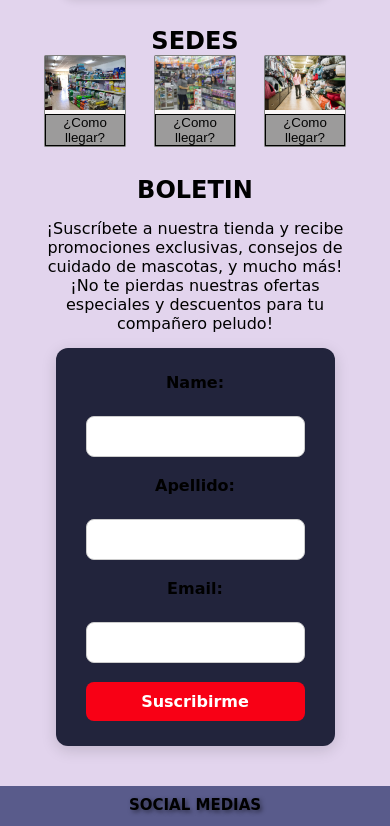
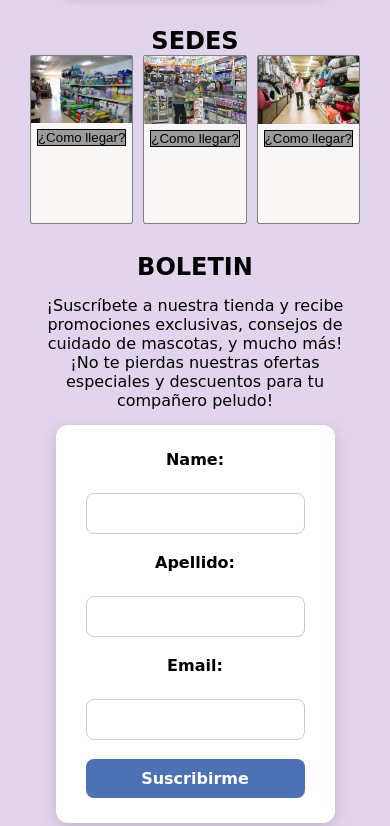
Before and after one commit to ally2105/Peluditoscenter, a plain HTML site: page Peluditoscenter/index.html in a window 390 px wide. Shown: the part 4023-4849 px from the top of the page. Drawn offline with Linux system fonts and the light colour scheme; a web font is replaced by a local one.

Commit message:
Update style.css

```diff
--- a/Peluditoscenter/style.css
+++ b/Peluditoscenter/style.css
@@ -1,22 +1,25 @@
 @import url(https://fonts.googleapis.com/css2?family=Anton&family=Edu+SA+Hand:wght@400..700&family=Oswald:wght@200..700&family=Oxanium:wght@200..800&family=Playwrite+HU:wght@100..400&family=Quicksand:wght@300..700&display=swap);
-body{
+
+body {
     min-height: 100vh;
     background-color: #e2d4ed;
 }
 
-*{
+* {
     margin: 0;
     padding: 0;
     box-sizing: border-box;
     font-family: "Edu SA Hand", cursive;
 }
-.header{
+
+.header {
     background-color: #595b8b;
     padding: 30px 0;
     text-align: center;
 }
-.header nav a{
-    color:white;
+
+.header nav a {
+    color: white;
     text-decoration: none;
     margin: 0 20px;
     font-weight: bold;
@@ -27,21 +30,24 @@ body{
     text-shadow: 2px 2px 4px rgba(0, 0, 0, 0.5);
 }
 
-.nosotros>ul{
+.nosotros>ul {
     list-style: none;
 }
 
-.header nav a:hover{
-    background-color:#555;
+.header nav a:hover {
+    background-color: #555;
 }
-main{
+
+main {
     background-color: rgba(255, 255, 255, 0);
     padding: 30px;
     text-align: center;
 }
-.baner img{
-    width:80% ;
+
+.baner img {
+    width: 80%;
 }
+
 .iconos {
     display: flex;
     justify-content: center;
@@ -49,6 +55,7 @@ main{
     margin-top: 20px;
     flex-wrap: wrap;
 }
+
 .domicilio {
 
     border: 1px solid black;
@@ -71,31 +78,33 @@ main{
     margin-bottom: 10px;
 }
 
-footer{
+footer {
     background-color: rgba(0, 0, 0, 0);
 }
 
-.instagram{
-    width: 30px;
-    height: 30px;
-}
-.youtube{
-    width: 30px;
-    height: 30px;
-}
-.github{
+.instagram {
     width: 30px;
     height: 30px;
 }
 
-a{
+.youtube {
+    width: 30px;
+    height: 30px;
+}
+
+.github {
+    width: 30px;
+    height: 30px;
+}
+
+a {
     text-decoration: none;
     font-family: Arial, Helvetica, sans-serif;
     color: rgb(3, 3, 3);
 }
 
 form {
-    background-color: #22243c;
+    background-color: #ffffff;
     padding: 25px 30px;
     border-radius: 12px;
     box-shadow: 0 4px 15px rgba(0, 0, 0, 0.15);
@@ -117,7 +126,10 @@ form:hover {
     padding-bottom: 20px;
 }
 
-form input, form textarea, form select, form button {
+form input,
+form textarea,
+form select,
+form button {
     width: 100%;
     padding: 10px 15px;
     border: 1.5px solid #ccc;
@@ -127,14 +139,16 @@ form input, form textarea, form select, form button {
     transition: border-color 0.3s ease;
 }
 
-form input:focus, form textarea:focus, form select:focus {
+form input:focus,
+form textarea:focus,
+form select:focus {
     border-color: #3a99d8;
     outline: none;
     box-shadow: 0 0 8px rgba(58, 153, 216, 0.5);
 }
 
 form button {
-    background-color: #f80015;
+    background-color: #4c71b4;
     color: white;
     border: none;
     cursor: pointer;
@@ -146,20 +160,21 @@ form button:hover {
     background-color: #2d7bbf;
 }
 
-label{
+label {
     display: block;
     margin-bottom: 5px;
     font-weight: bold;
 }
 
-.redes_sociales{
+.redes_sociales {
     padding: 10px;
     background-color: #595b8b;
     text-align: center;
-    text-shadow: 2px 2px 4px rgba(0, 0, 0, 0.5);
+    text-shadow: 2px 2px 4px rgb(255, 252, 252);
 }
-.redes_sociales a:hover{
-    background-color:#555;
+
+.redes_sociales a:hover {
+    background-color: #555;
 }
 
 .ofertas {
@@ -174,11 +189,12 @@ label{
     background-color: #f9f9f9;
     border-radius: 15px;
     overflow: hidden;
-    box-shadow: 0 4px 8px rgba(0,0,0,0.1);
+    box-shadow: 0 4px 8px rgba(0, 0, 0, 0.1);
     transition: transform 0.3s;
     text-align: center;
 }
-.producto button{
+
+.producto button {
     border-radius: 10%;
     background-color: #595b8b;
     color: white;
@@ -202,17 +218,21 @@ label{
     color: #333;
     font-size: 18px;
 }
-.sedes{
+
+.sedes {
     display: flex;
     justify-content: space-around;
 }
-.caja{
+
+.caja {
     background-color: #faf7f7;
     border: 1px solid gray;
     border-radius: 2%;
-    width: 25%;
+    width: 30vh;
+    height: 25vh;
 }
-.caja button{
+
+.caja button {
     border: 1px solid rgb(66, 66, 66);
     background-color: #9c9b9b;
     color: rgb(0, 0, 0);
@@ -221,11 +241,13 @@ label{
     font-weight: 500;
     border: 1px solid black;
 }
-.caja button:hover{
+
+.caja button:hover {
     transform: scale(1.05);
     background-color: rgb(152, 152, 248);
 }
-.caja img{
+
+.caja img {
     width: 100%;
 }
 
@@ -234,6 +256,7 @@ label{
         font-size: 14px;
         margin: 0 10px;
     }
+
     form {
         width: 90%;
     }
@@ -245,14 +268,31 @@ label{
         flex-direction: column;
         gap: 10px;
     }
+
     .ofertas {
         grid-template-columns: 1fr;
     }
+
     .form_container {
         padding: 10px;
     }
-    .redes_sociales{
+
+    .redes_sociales {
         width: 100%;
         font-size: 10px;
     }
+
+    .sedes {
+        gap: 10px;
+        display: flex;
+        justify-content: space-around;
+    }
+
+    .caja {
+        background-color: #faf7f7;
+        border: 1px solid gray;
+        border-radius: 2%;
+        width: 30vh;
+        height: 20vh;
+    }
 }
```
